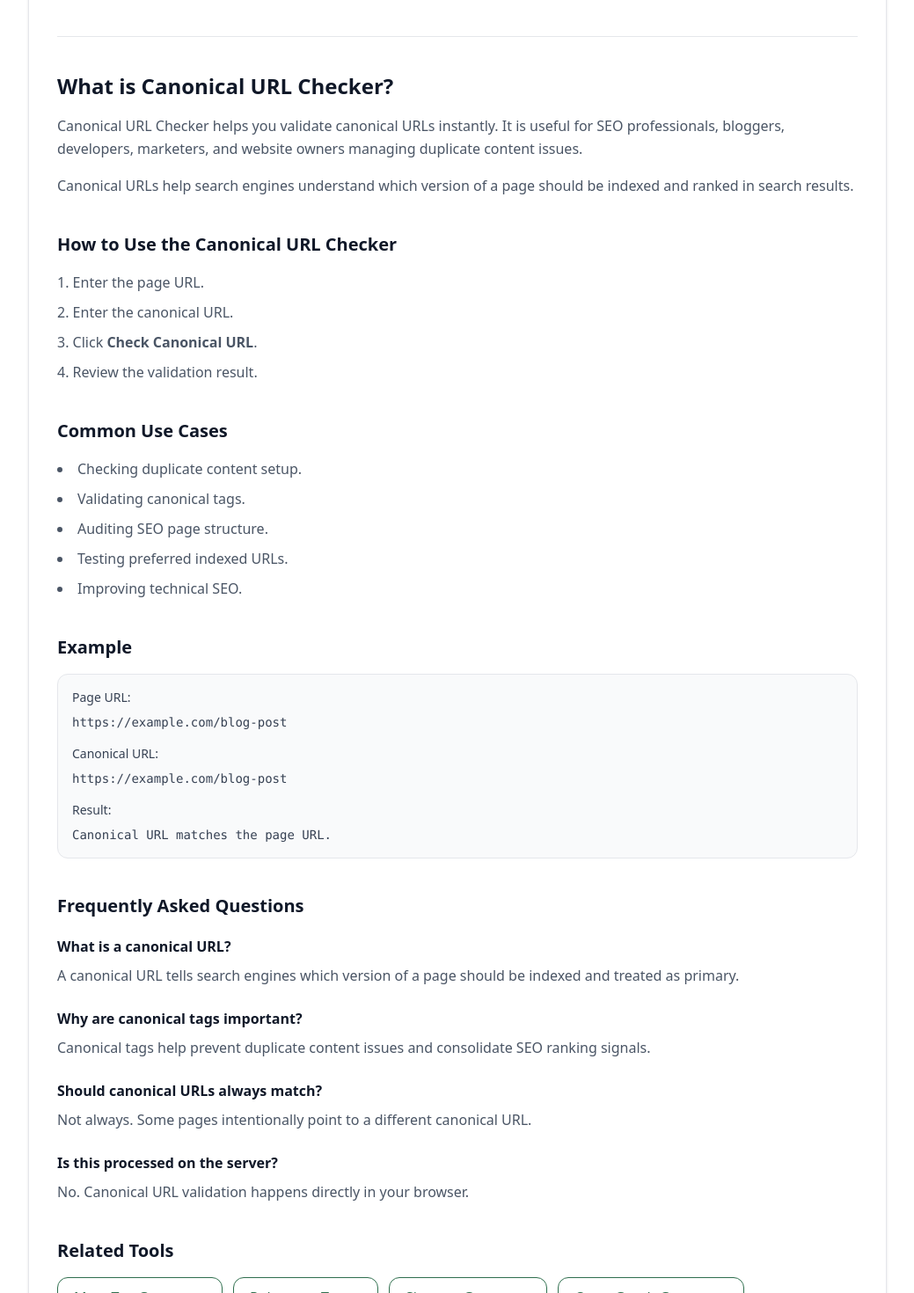
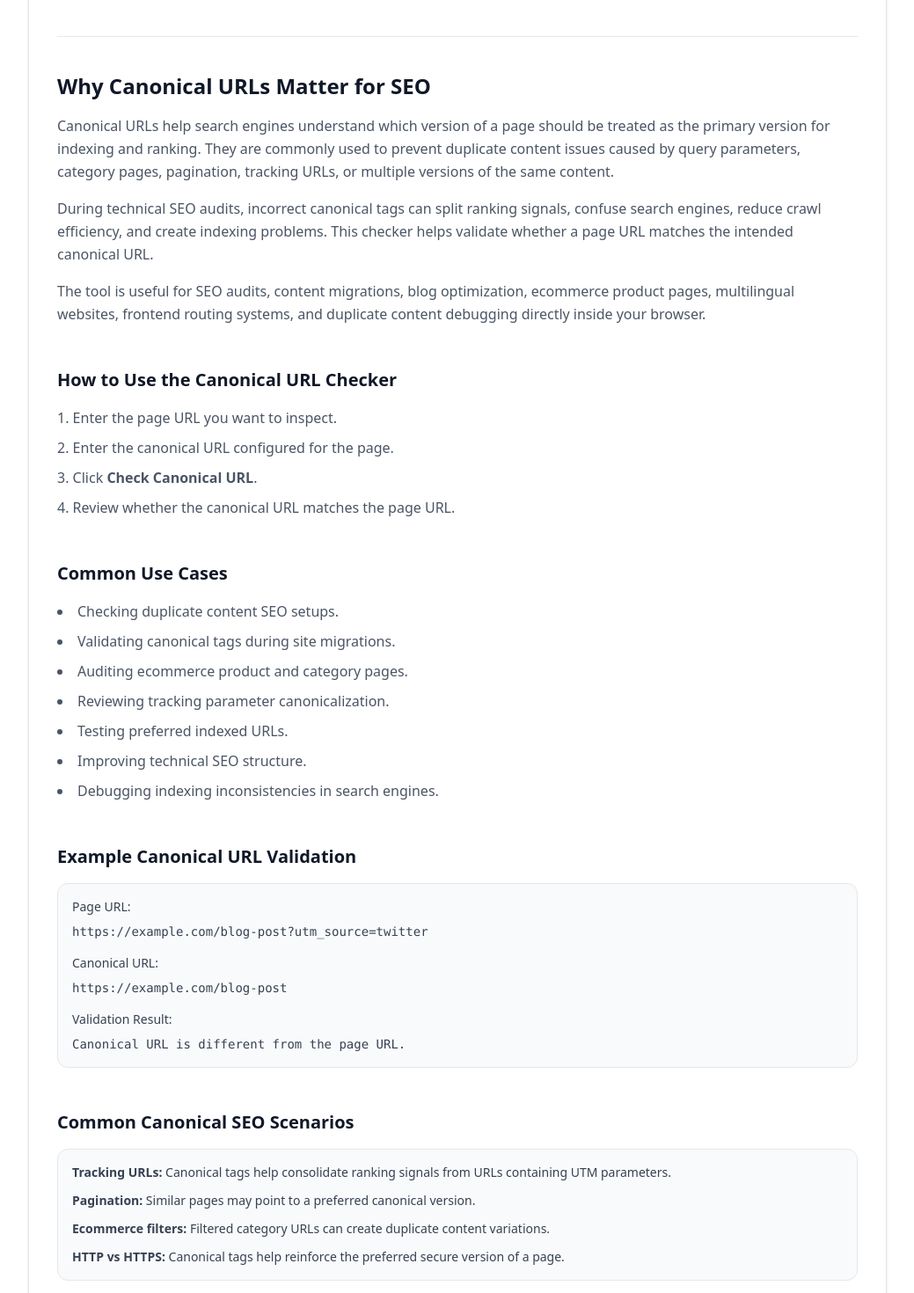
Before and after one commit to vaarunsonawwane-ops/yoryantra-new, a Next.js app: page /tools/canonical-url-checker in a window 1280 px wide. Shown: the part 880-2350 px from the top of the page at 88% size, without its empty margins (120-1159 px from the left). Built offline with nearby package versions, Linux system fonts and the light colour scheme.

Commit message:
canonical-url-checker SEO Optimized

```diff
--- a/app/tools/canonical-url-checker/ToolClient.tsx
+++ b/app/tools/canonical-url-checker/ToolClient.tsx
@@ -143,24 +143,32 @@ export default function ToolClient() {
       </div>
 
       {/* SEO CONTENT */}
-      <section className="mt-12 border-t border-gray-200 pt-10 space-y-10">
+      <section className="mt-12 border-t border-gray-200 pt-10 space-y-12">
         <div>
           <h2 className="text-2xl font-semibold text-gray-900">
-            What is Canonical URL Checker?
+            Why Canonical URLs Matter for SEO
           </h2>
 
           <p className="mt-4 text-gray-600 leading-relaxed">
-            Canonical URL Checker helps you
-            validate canonical URLs instantly. It is
-            useful for SEO professionals, bloggers,
-            developers, marketers, and website
-            owners managing duplicate content issues.
+            Canonical URLs help search engines understand which version of a
+            page should be treated as the primary version for indexing and
+            ranking. They are commonly used to prevent duplicate content issues
+            caused by query parameters, category pages, pagination, tracking
+            URLs, or multiple versions of the same content.
           </p>
 
           <p className="mt-4 text-gray-600 leading-relaxed">
-            Canonical URLs help search engines
-            understand which version of a page should
-            be indexed and ranked in search results.
+            During technical SEO audits, incorrect canonical tags can split
+            ranking signals, confuse search engines, reduce crawl efficiency,
+            and create indexing problems. This checker helps validate whether a
+            page URL matches the intended canonical URL.
+          </p>
+
+          <p className="mt-4 text-gray-600 leading-relaxed">
+            The tool is useful for SEO audits, content migrations, blog
+            optimization, ecommerce product pages, multilingual websites,
+            frontend routing systems, and duplicate content debugging directly
+            inside your browser.
           </p>
         </div>
 
@@ -170,12 +178,19 @@ export default function ToolClient() {
           </h2>
 
           <ol className="mt-4 list-decimal list-inside space-y-2 text-gray-600 leading-relaxed">
-            <li>Enter the page URL.</li>
-            <li>Enter the canonical URL.</li>
+            <li>Enter the page URL you want to inspect.</li>
+
+            <li>
+              Enter the canonical URL configured for the page.
+            </li>
+
             <li>
               Click <strong>Check Canonical URL</strong>.
             </li>
-            <li>Review the validation result.</li>
+
+            <li>
+              Review whether the canonical URL matches the page URL.
+            </li>
           </ol>
         </div>
 
@@ -185,43 +200,75 @@ export default function ToolClient() {
           </h2>
 
           <ul className="mt-4 list-disc list-inside space-y-2 text-gray-600 leading-relaxed">
-            <li>Checking duplicate content setup.</li>
-            <li>Validating canonical tags.</li>
-            <li>Auditing SEO page structure.</li>
+            <li>Checking duplicate content SEO setups.</li>
+
+            <li>Validating canonical tags during site migrations.</li>
+
+            <li>Auditing ecommerce product and category pages.</li>
+
+            <li>Reviewing tracking parameter canonicalization.</li>
+
             <li>Testing preferred indexed URLs.</li>
-            <li>Improving technical SEO.</li>
+
+            <li>Improving technical SEO structure.</li>
+
+            <li>Debugging indexing inconsistencies in search engines.</li>
           </ul>
         </div>
 
         <div>
           <h2 className="text-xl font-semibold text-gray-900">
-            Example
+            Example Canonical URL Validation
           </h2>
 
           <div className="mt-4 rounded-xl border border-gray-200 bg-gray-50 p-4 text-sm text-gray-700">
-            <p>
-              Page URL:
-            </p>
+            <p>Page URL:</p>
+
+            <pre className="mt-2 whitespace-pre-wrap break-words">
+https://example.com/blog-post?utm_source=twitter
+            </pre>
+
+            <p className="mt-4">Canonical URL:</p>
 
             <pre className="mt-2 whitespace-pre-wrap break-words">
 https://example.com/blog-post
             </pre>
 
-            <p className="mt-4">
-              Canonical URL:
-            </p>
+            <p className="mt-4">Validation Result:</p>
 
             <pre className="mt-2 whitespace-pre-wrap break-words">
-https://example.com/blog-post
+Canonical URL is different from the page URL.
             </pre>
+          </div>
+        </div>
 
-            <p className="mt-4">
-              Result:
-            </p>
+        <div>
+          <h2 className="text-xl font-semibold text-gray-900">
+            Common Canonical SEO Scenarios
+          </h2>
 
-            <pre className="mt-2 whitespace-pre-wrap break-words">
-Canonical URL matches the page URL.
-            </pre>
+          <div className="mt-4 rounded-xl border border-gray-200 bg-gray-50 p-4 text-sm text-gray-700">
+            <ul className="space-y-3">
+              <li>
+                <strong>Tracking URLs:</strong> Canonical tags help consolidate
+                ranking signals from URLs containing UTM parameters.
+              </li>
+
+              <li>
+                <strong>Pagination:</strong> Similar pages may point to a
+                preferred canonical version.
+              </li>
+
+              <li>
+                <strong>Ecommerce filters:</strong> Filtered category URLs can
+                create duplicate content variations.
+              </li>
+
+              <li>
+                <strong>HTTP vs HTTPS:</strong> Canonical tags help reinforce
+                the preferred secure version of a page.
+              </li>
+            </ul>
           </div>
         </div>
 
@@ -237,43 +284,54 @@ Canonical URL matches the page URL.
               </h3>
 
               <p className="mt-2 text-gray-600 leading-relaxed">
-                A canonical URL tells search engines
-                which version of a page should be
-                indexed and treated as primary.
+                A canonical URL tells search engines which version of a page
+                should be treated as the primary version for indexing and
+                ranking.
               </p>
             </div>
 
             <div>
               <h3 className="font-semibold text-gray-900">
-                Why are canonical tags important?
+                Why are canonical tags important for SEO?
               </h3>
 
               <p className="mt-2 text-gray-600 leading-relaxed">
-                Canonical tags help prevent duplicate
-                content issues and consolidate SEO
-                ranking signals.
+                Canonical tags help prevent duplicate content issues and
+                consolidate SEO ranking signals across multiple versions of
+                similar pages.
               </p>
             </div>
 
             <div>
               <h3 className="font-semibold text-gray-900">
-                Should canonical URLs always match?
+                Should canonical URLs always match the page URL?
               </h3>
 
               <p className="mt-2 text-gray-600 leading-relaxed">
-                Not always. Some pages intentionally
-                point to a different canonical URL.
+                Not always. Some pages intentionally point to a different
+                canonical URL to consolidate indexing signals.
               </p>
             </div>
 
             <div>
               <h3 className="font-semibold text-gray-900">
-                Is this processed on the server?
+                Can canonical tags affect Google indexing?
               </h3>
 
               <p className="mt-2 text-gray-600 leading-relaxed">
-                No. Canonical URL validation happens
-                directly in your browser.
+                Yes. Incorrect canonical tags can confuse search engines and
+                affect which pages are indexed or ranked.
+              </p>
+            </div>
+
+            <div>
+              <h3 className="font-semibold text-gray-900">
+                Is canonical validation processed on the server?
+              </h3>
+
+              <p className="mt-2 text-gray-600 leading-relaxed">
+                No. Canonical URL validation happens directly inside your
+                browser.
               </p>
             </div>
           </div>
@@ -284,7 +342,20 @@ Canonical URL matches the page URL.
             Related Tools
           </h2>
 
+          <p className="mt-3 text-gray-600 leading-relaxed">
+            Canonical URL auditing often connects with redirects, meta tags,
+            sitemaps, robots.txt configuration, duplicate content analysis, and
+            technical SEO workflows.
+          </p>
+
           <div className="mt-4 flex flex-wrap gap-3">
+            <Link
+              href="/tools/redirect-checker"
+              className="yoryantra-btn-outline"
+            >
+              Redirect Checker
+            </Link>
+
             <Link
               href="/tools/meta-tag-generator"
               className="yoryantra-btn-outline"
```
